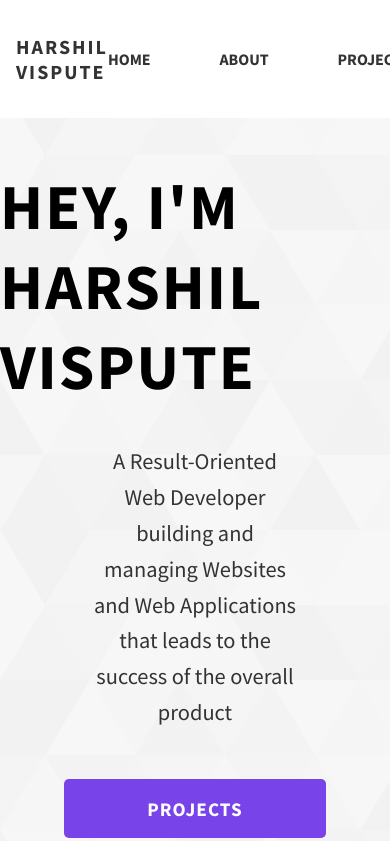
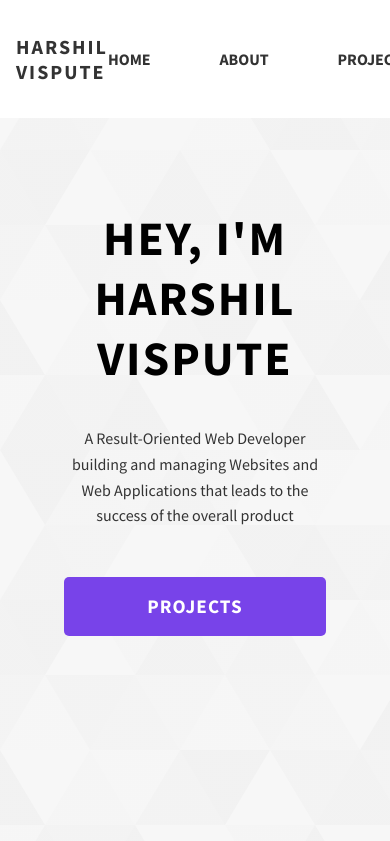
Before and after one commit to harshil114/harshilvispute, a plain HTML site: page index.html in a window 390 px wide. Shown: the top 841 px of the page. Drawn offline with Linux system fonts and the light colour scheme.

Commit message:
fixed home page with @media

```diff
--- a/style.css
+++ b/style.css
@@ -67,18 +67,35 @@
     background: linear-gradient(to right, rgba(245, 245, 245, 0.8), rgba(245, 245, 245, 0.8)), url("assets/common-bg.svg");
 
 }
+@media only screen and (max-width:790px) {
+    .home-container{
+        margin-top: 0;
+    }
+}
 .home-heading-text{
     text-transform: uppercase;
     font-size: 4rem;
     letter-spacing: 2px;
 }
+@media only screen and (max-width:990px) {
+    .home-heading-text{
+        font-size: 3rem;
+        text-align: center;
+    }
+}
 .home-para{
     margin-top: 2.4rem;
     font-size: 1.4rem;
-    max-width: 52vw;
+    max-width: 54vw;
     text-align: center;
     line-height: 1.6;
     color: var(--light-grey);
+}
+@media only screen and (max-width:1270px){
+    .home-para{
+        max-width: 64vw;
+        font-size: 1rem;
+    }
 }
 .home-button{
     margin-top: 3rem;
```
